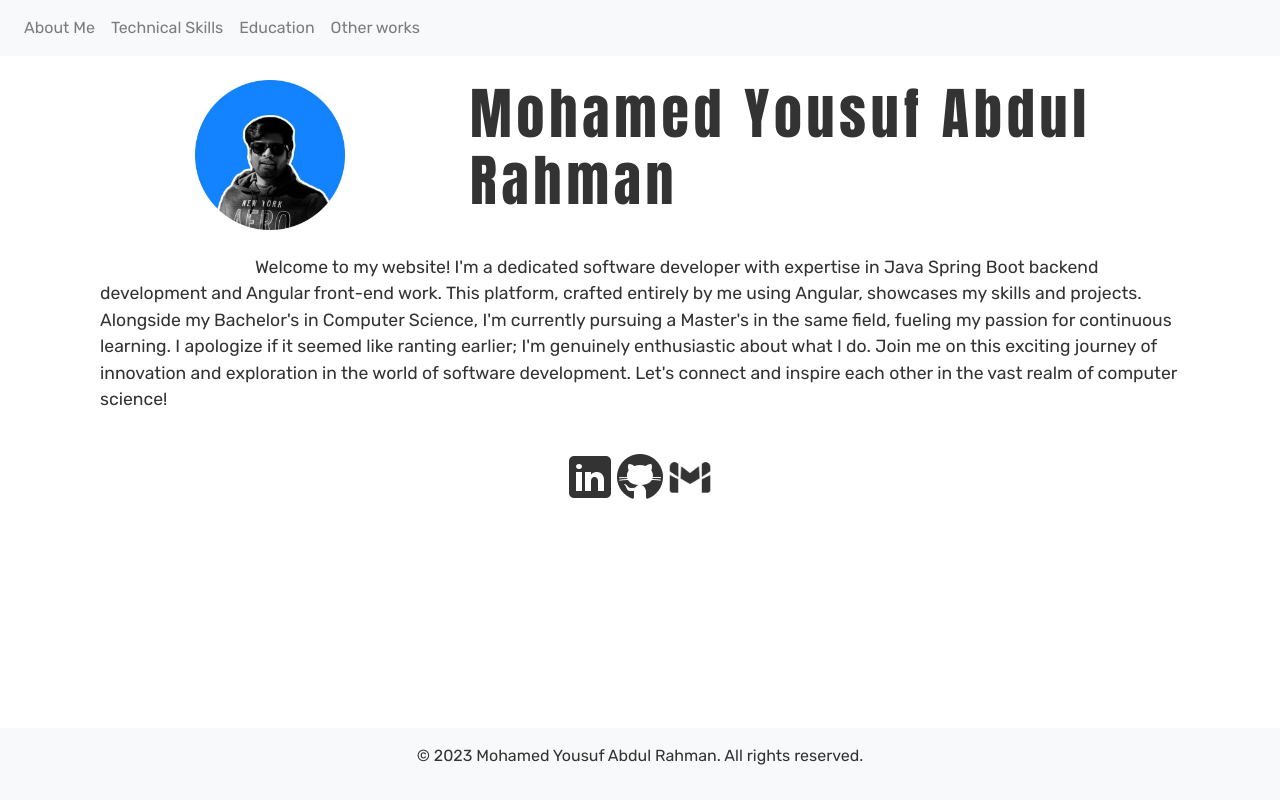
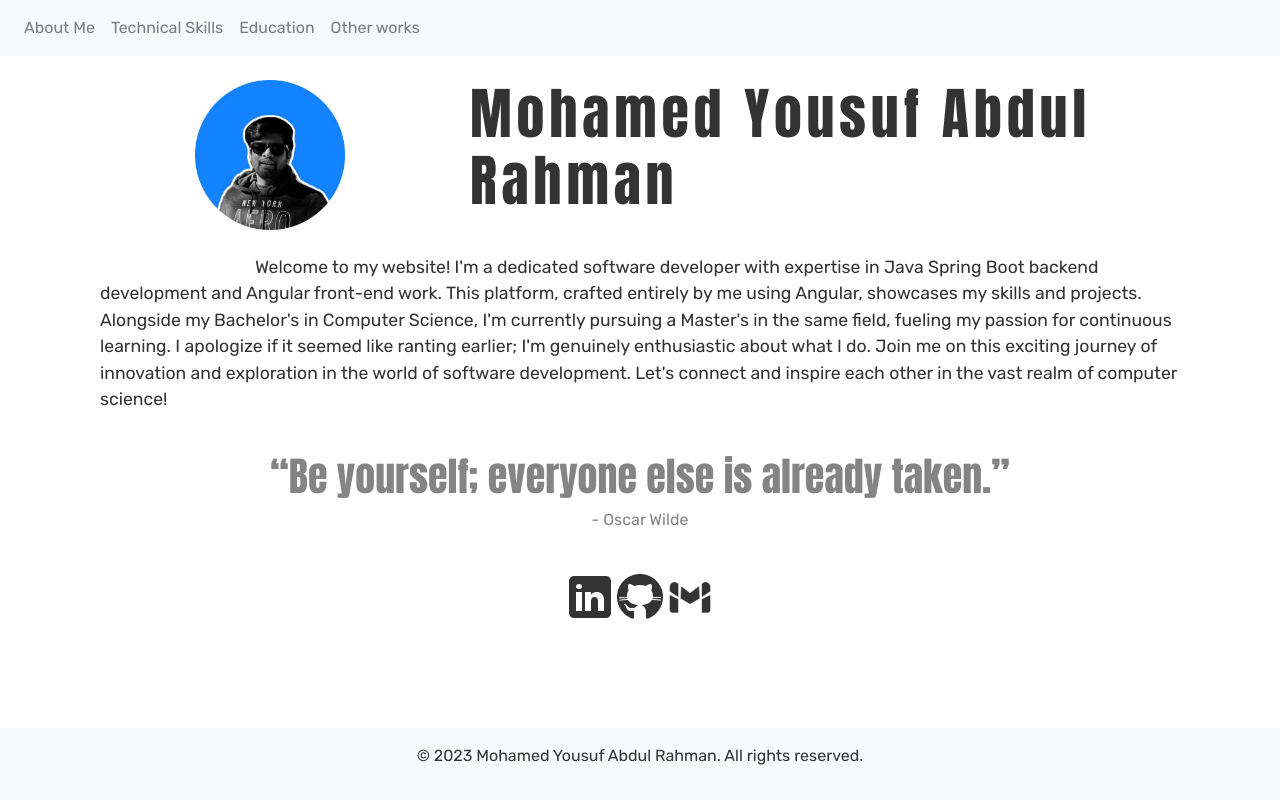
Before and after one commit to yousuf1997/devsite, an Angular app: page / in a window 1280 px wide. Built offline with nearby package versions, Linux system fonts and the light colour scheme.

Commit message:
added quote functionality

```diff
--- a/src/app/about-me/about-me.component.html
+++ b/src/app/about-me/about-me.component.html
@@ -21,6 +21,12 @@
       </div>
       <br>
       <div class="row text-center">
+        <div class="col"style="opacity: 0.6">
+             <h1 ><q>{{quoteStr}}</q></h1><p>- {{author}}</p>
+          </div>
+      </div>
+      <br>
+      <div class="row text-center">
         <div class="col">
             <a href="https://www.linkedin.com/in/mohamed-yousuf-abdul-rahman-5a3669111/"  target="_blank"><img height="50px" width="50px" src="../../assets/images/linkedin.png" alt=""></a>
             <a href="https://github.com/yousuf1997"  target="_blank"><img height="50px" width="50px" src="../../assets/images/icons8-github-50.png" alt=""></a>
--- a/src/app/about-me/about-me.component.ts
+++ b/src/app/about-me/about-me.component.ts
@@ -13,6 +13,50 @@ export class AboutMeComponent implements OnInit {
   description : string;
   tags = ['Java','Spring Boot','Android Development','Git','C++','AngularJs','SQL','Python'];
   myName: string;
+  quoteStr: string;
+  author: string;
+  quotes: { quote: string; author: string }[] = [
+    {
+      quote: "Be yourself; everyone else is already taken.",
+      author: "Oscar Wilde",
+    },
+    {
+      quote: "The only way to do great work is to love what you do.",
+      author: "Steve Jobs",
+    },
+    {
+      quote: "In three words I can sum up everything I've learned about life: it goes on.",
+      author: "Robert Frost",
+    },
+    {
+      quote: "The future belongs to those who believe in the beauty of their dreams.",
+      author: "Eleanor Roosevelt",
+    },
+    {
+      quote: "You miss 100% of the shots you don't take.",
+      author: "Wayne Gretzky",
+    },
+    {
+      quote: "Success is not final, failure is not fatal: It is the courage to continue that counts.",
+      author: "Winston Churchill",
+    },
+    {
+      quote: "The greatest glory in living lies not in never falling, but in rising every time we fall.",
+      author: "Nelson Mandela",
+    },
+    {
+      quote: "Life is what happens when you're busy making other plans.",
+      author: "John Lennon",
+    },
+    {
+      quote: "The only limit to our realization of tomorrow will be our doubts of today.",
+      author: "Franklin D. Roosevelt",
+    },
+    {
+      quote: "Don't cry because it's over, smile because it happened.",
+      author: "Dr. Seuss",
+    },
+  ];
 
 
   updatedMinutes = -1
@@ -29,10 +73,14 @@ export class AboutMeComponent implements OnInit {
             this.visiblity = true;
           }
         });
+
   }
 
   ngOnInit() {
-
+      let index = getRandomInt(10);
+      console.log("Index" ,index)
+      this.quoteStr = this.quotes[index].quote;
+      this.author = this.quotes[index].author
     }
 
 
@@ -41,3 +89,7 @@ export class AboutMeComponent implements OnInit {
 function delay(arg0: number) {
   throw new Error('Function not implemented.');
 }
+
+function getRandomInt(max) {
+  return Math.floor(Math.random() * max);
+}
```
